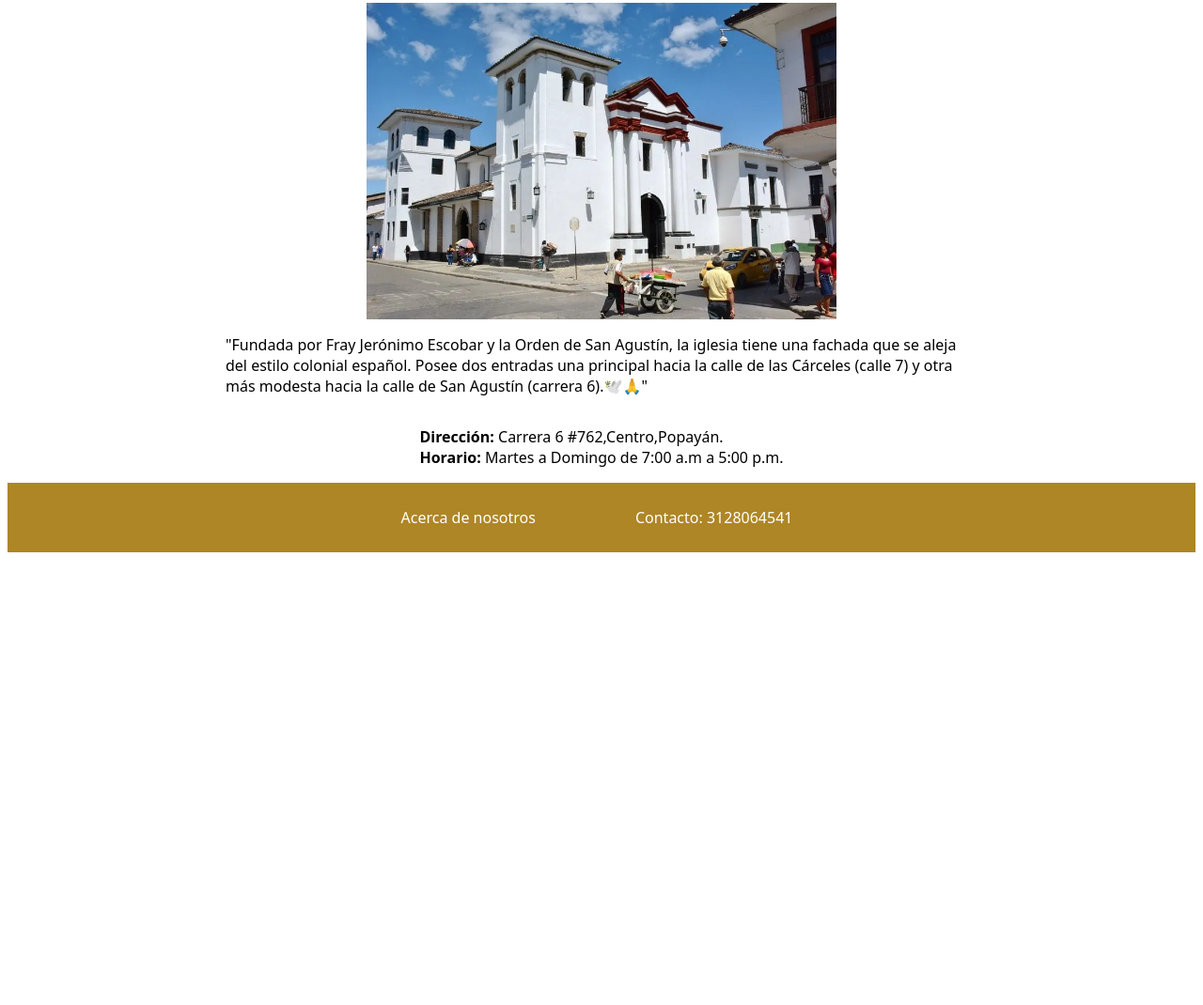
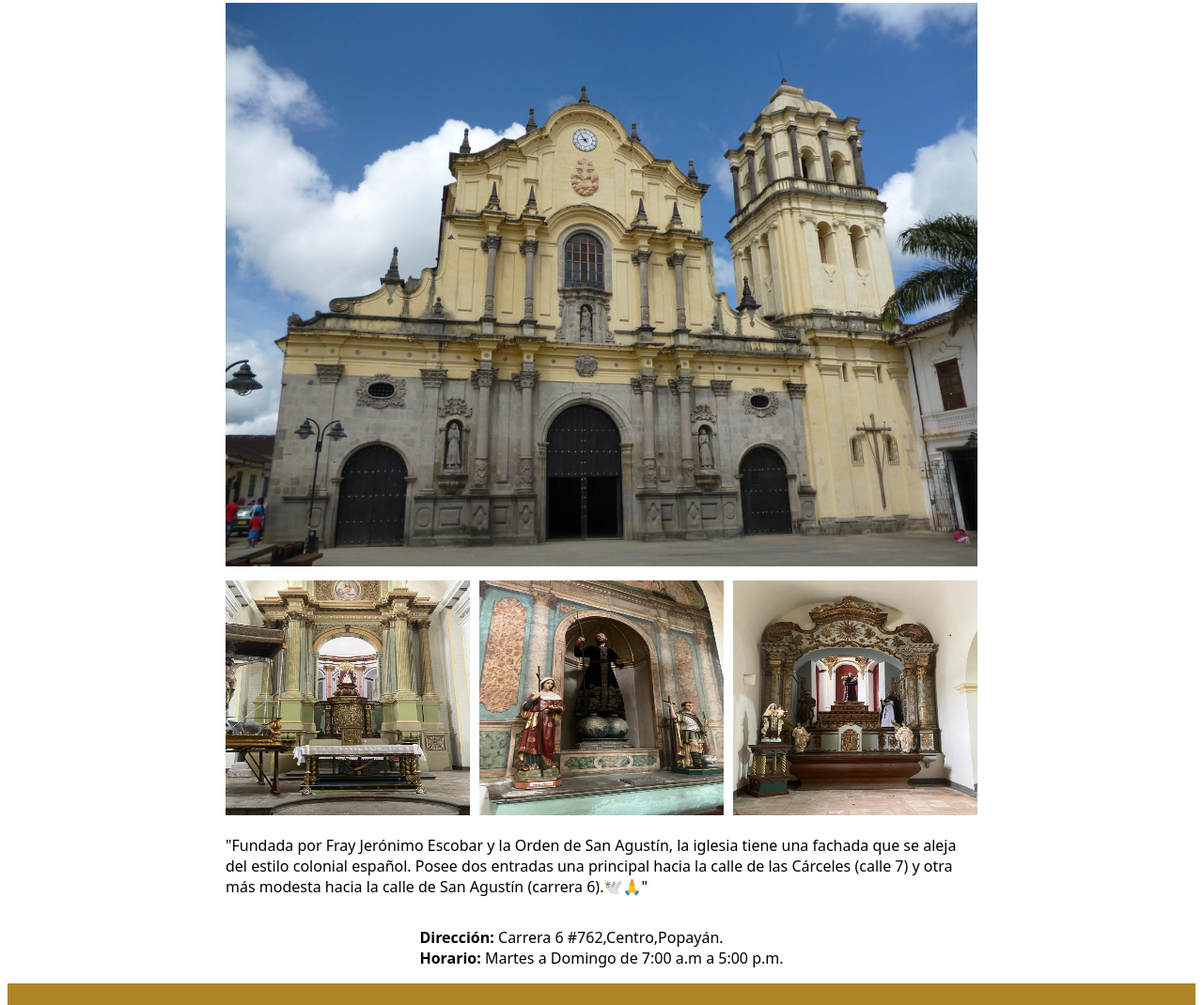
Before and after one commit to gabi-vasquez/semana-santa, an Astro site: page /iglesias/san-agustin in a window 1280 px wide. Shown: the part 327-1397 px from the top of the page at 94% size. Before the commit the page ends 923 px from the top, so only its background shows below. Built offline with nearby package versions, Linux system fonts and the light colour scheme; Astro itself is replaced by a stand-in of ours.

Commit message:
Cambio de carouse a collage

```diff
--- a/astro.config.mjs
+++ b/astro.config.mjs
@@ -3,5 +3,5 @@ import { defineConfig } from 'astro/config';
 // https://astro.build/config
 export default defineConfig({
     site: "https://gabi-vasquez.github.io",
-    base: "semana-santa"
+    base: "."
 });
--- /dev/null
+++ b/src/components/Collage.astro
@@ -0,0 +1,54 @@
+---
+const images = Astro.props.images
+---
+
+<div class="grid-container">
+  <div class="image-row">
+    <img
+      src={images[0]}
+      alt="Imagen horizontal"
+    />
+  </div>
+  <div class="image-column">
+    <img
+      src={images[1]}
+      alt="Imagen 1"
+    />
+  </div>
+  <div class="image-column">
+    <img
+      src={images[2]}
+      alt="Imagen 2"
+    />
+  </div>
+  <div class="image-column">
+    <img
+      src={images[3]}
+      alt="Imagen 3"
+    />
+  </div>
+</div>
+
+<style>
+  .grid-container {
+    max-width: 50rem;
+    display: grid;
+    grid-template-columns: repeat(3, 1fr);
+    grid-gap: 10px;
+  }
+
+  .image-row {
+    grid-column: 1 / span 3;
+  }
+
+  .image-row img {
+    width: 100%;
+    height: auto;
+  }
+
+  .image-column img {
+    width: 100%;
+    height: auto;
+    max-height: 250px;
+  }
+</style>
--- a/src/pages/iglesias/san-agustin.astro
+++ b/src/pages/iglesias/san-agustin.astro
@@ -1,5 +1,13 @@
 ---
+import Collage from "../../components/Collage.astro";
 import Layout from "../../layouts/Layout.astro";
+
+const images = [
+  "/iglesias/francisco/1-sf.jpg",
+  "/iglesias/francisco/2-sf.jpeg",
+  "/iglesias/francisco/3-sf.jpeg",
+  "/iglesias/francisco/4-sf.jpeg",
+]
 ---
 
 <Layout title="sanagustin">
@@ -7,7 +15,7 @@ import Layout from "../../layouts/Layout.astro";
     <section>
       <h1>Iglesias procesionales</h1>
       <h2>San Agustín</h2>
-      <img src="/iglesias/agustin/agustin1.webp" alt="Iglesia de San Agustín" />
+      <Collage images={images} />
       <p>
         "Fundada por Fray Jerónimo Escobar y la Orden de San Agustín, la iglesia
         tiene una fachada que se aleja del estilo colonial español. Posee dos
```
Also changed, not shown: src/pages/iglesias/san-francisco.astro (+9 -1 lines), src/pages/iglesias/santo-domingo.astro (+6 -11 lines), public/iglesias/francisco/1-sf.jpg (added), public/iglesias/francisco/2-sf.jpeg (added), public/iglesias/francisco/3-sf.jpeg (added), public/iglesias/francisco/4-sf.jpeg (added), public/iglesias/santo-domingo/1-sd.jpg (added), public/iglesias/santo-domingo/2-sd.jpeg (added), public/iglesias/santo-domingo/3-sd.jpeg (added), public/iglesias/santo-domingo/4-sd.jpeg (added), public/iglesias/santo-domingo/santodomingo1.webp (deleted), public/iglesias/santo-domingo/santodomingo2.webp (deleted), public/iglesias/santo-domingo/santodomingo3.webp (deleted), public/iglesias/santo-domingo/santodomingo4.webp (deleted), 3 more files.
